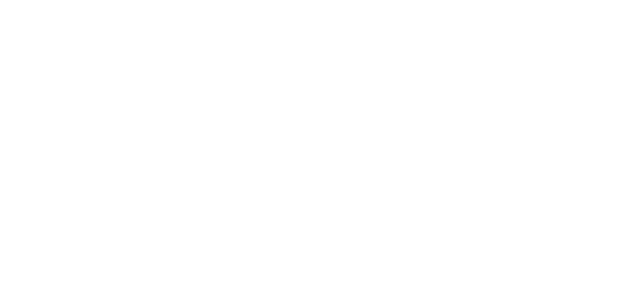
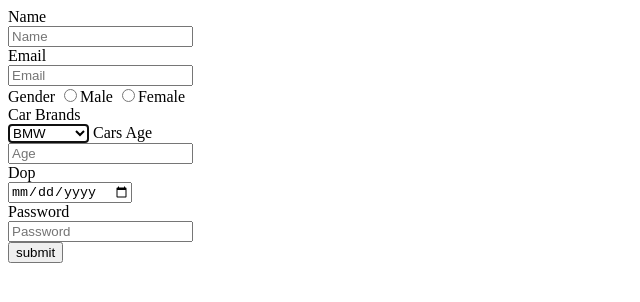
Before and after one commit to acciojob/signup-form-car-LAV1E, a website: page main.html in a window 1280 px wide. Shown: the whole page, without its empty margins (0-640 px from the left). Drawn offline with Linux system fonts and the light colour scheme.

Commit message:
created a submission

```diff
--- a/main.html
+++ b/main.html
@@ -8,6 +8,38 @@
 
 <body>
 	<!-- the entire body must be written by student -->
+	<form method="post">
+		<label for="name">Name</label > <br>
+		<input type="text" required id="name" placeholder="Name"><br>
+
+		<label for="email">Email</label><br>
+		<input type="email" id="email"  required placeholder="Email"><br>
+
+		<label >Gender</label>
+		<input type="radio" required  name="gender">Male
+		<input type="radio" required  name="gender">Female<br>
+
+		<label for="cars">Car Brands</label> <br>
+		<select id="cars" autofocus="--Please choose an option--">
+			<option>BMW</option>
+			<option>Audi</option>
+			<option>Mercedez</option>
+
+		</select>
+
+		<label for="carage"> Cars Age</label><br>
+		<input type="number" id="carage" required placeholder="Age"><br>
+
+		<label for="dop">Dop</label><br>
+		<input type="date" id="dop" required><br>
+
+
+		<label for="password">Password</label><br>
+		<input type="password" id="password" required placeholder="Password"><br>
+
+		<button type="submit">submit</button>
+	</form>
+
     <script type="text/javascript" src="./script.js">
 </script>
 
```
